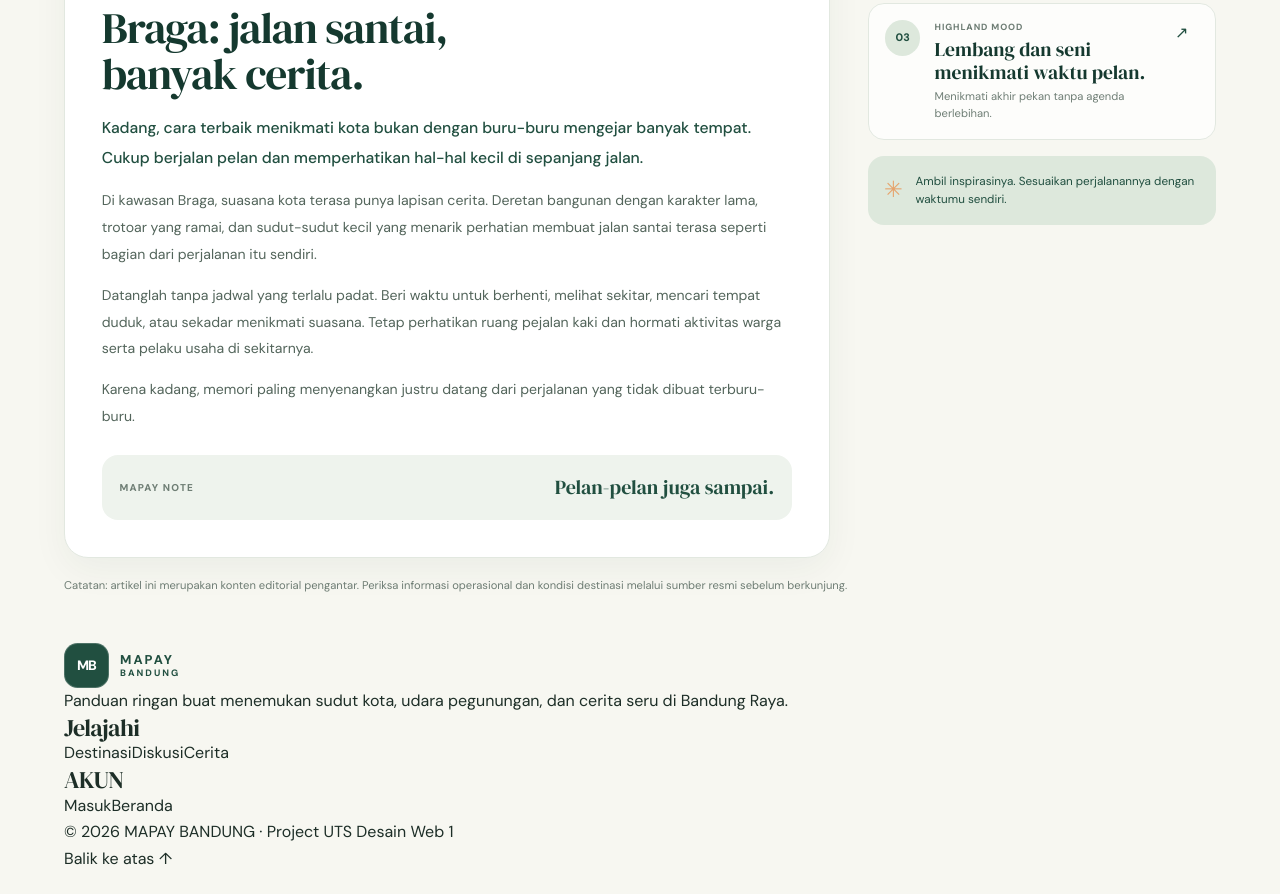
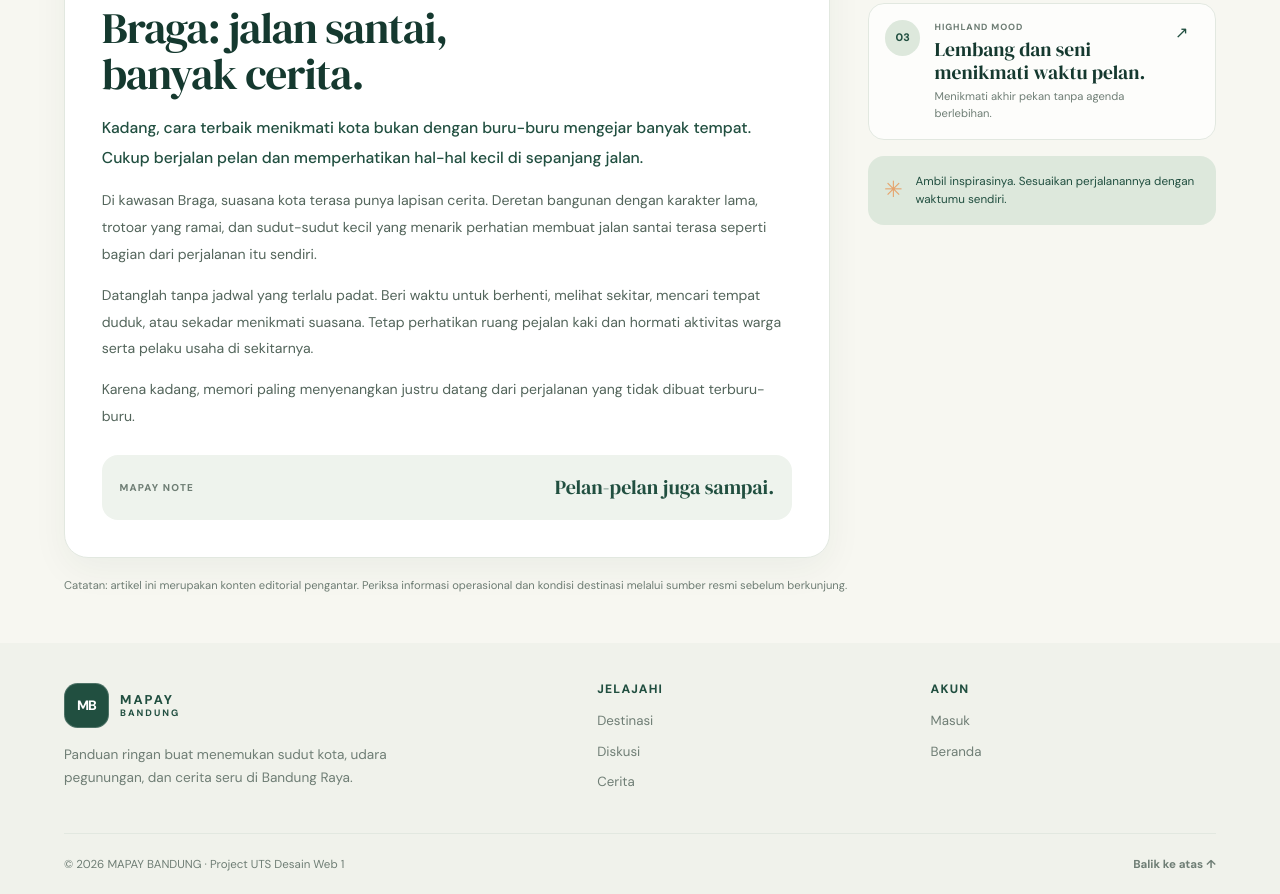
Before and after one commit to Fauzan55-ikmal/Projek-UTS-DesainWeb1, a plain HTML site: page artikel.html in a window 1280 px wide. Shown: the part 877-1771 px from the top of the page. Before the commit the page ends 1749 px from the top, so only its background shows below. Drawn offline with Linux system fonts and the light colour scheme.

Commit message:
style: add footer layout styles and import into main.css

```diff
--- /dev/null
+++ b/src/css/layout/footer.css
@@ -0,0 +1,68 @@
+.site-footer
+{
+  color: var(--color-muted);
+  background: #F0F2EB;
+}
+.footer-main
+{
+  display: grid;
+  grid-template-columns: minmax(15rem, 1.7fr) 1fr 1fr;
+  gap: 3rem;
+  padding-block: 2.5rem;
+}
+.brand--footer .brand__mark
+{
+  color: #fff;
+  background: var(--color-primary);
+}
+.footer-brand p
+{
+  max-width: 22rem;
+  margin-top: 1rem;
+  color: var(--color-muted);
+  font-size: .85rem;
+}
+.footer-column
+{
+  display: grid;
+  align-content: start;
+  gap: .55rem;
+}
+.footer-column h2
+{
+  margin-bottom: .3rem;
+  color: var(--color-primary);
+  font-family: var(--font-body);
+  font-size: .76rem;
+  font-weight: 800;
+  letter-spacing: .1em;
+  text-transform: uppercase;
+}
+.footer-column a
+{
+  width: fit-content;
+  font-size: .83rem;
+  transition: color var(--transition-fast);
+}
+.footer-column a:hover, .footer-bottom a:hover
+{
+  color: var(--color-primary);
+}
+.footer-bottom
+{
+  display: flex;
+  min-height: 3.8rem;
+  align-items: center;
+  justify-content: space-between;
+  gap: 1rem;
+  border-top: 1px solid var(--color-border);
+  font-size: .72rem;
+}
+.footer-bottom a
+{
+  font-weight: 700;
+}
+.footer-bottom p
+{
+  margin: 0;
+}
--- a/src/css/main.css
+++ b/src/css/main.css
@@ -4,6 +4,7 @@
 @import url("./base/typography.css");
 @import url("./layout/container.css");
 @import url("./layout/header.css");
+@import url("./layout/footer.css");
 
 @import url("./components/buttons.css");
 @import url("./components/navigation.css");
```
